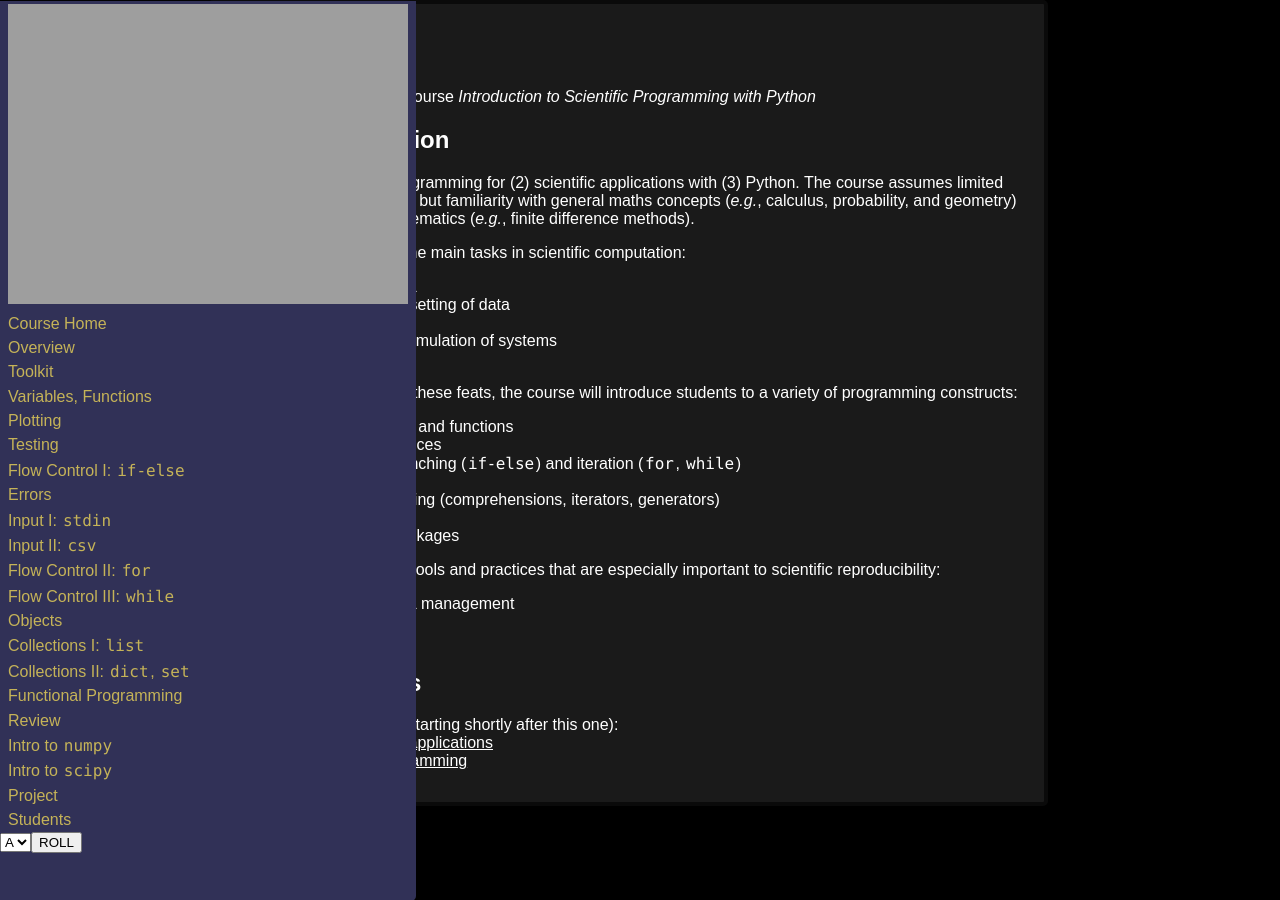
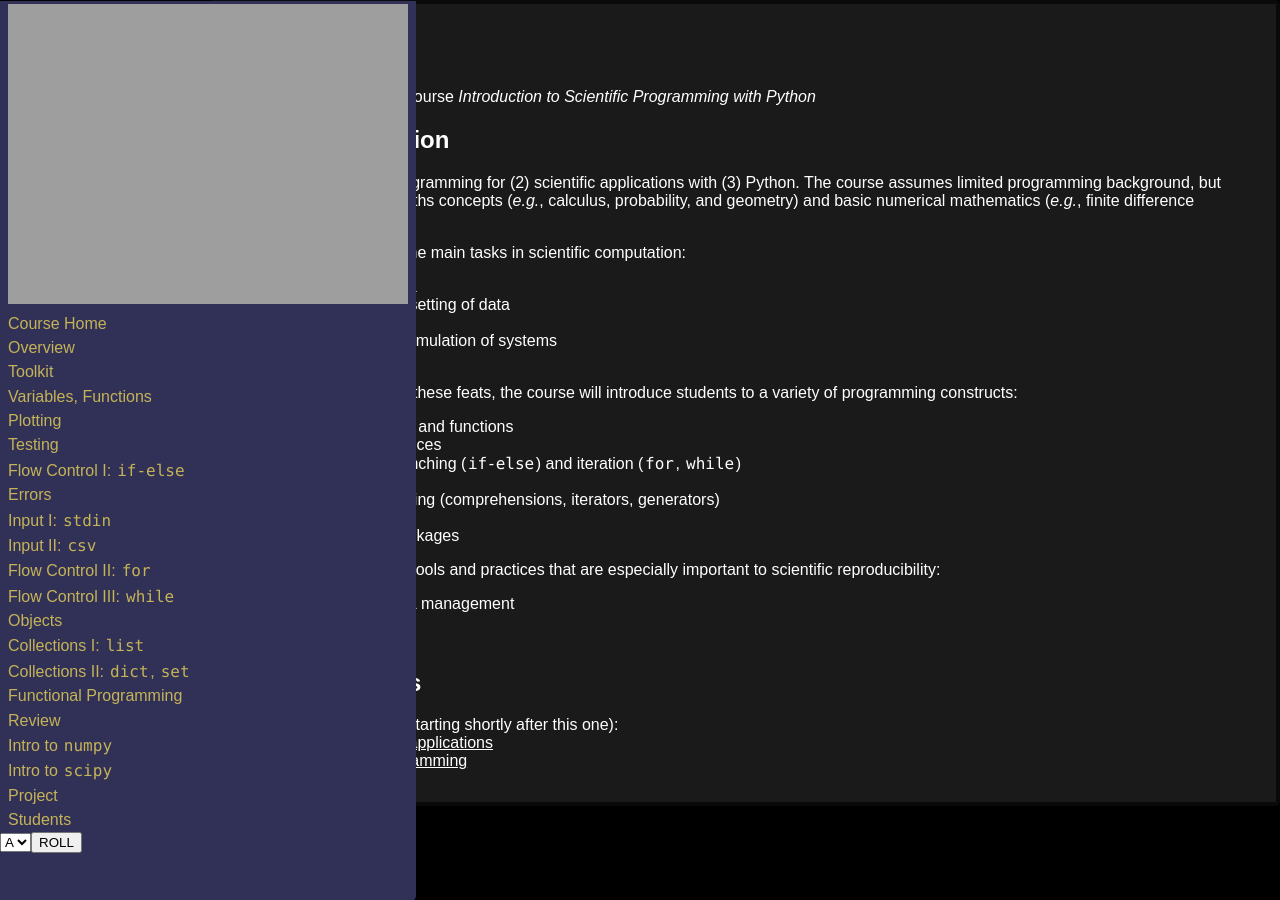
Before and after one commit to AIMS-Ghana/python-course, a Jekyll site: the page built from index.md, in a window 1280 px wide. Built offline with Jekyll 4.4.1, drawn with Linux system fonts in a browser that asks for light colours.

Commit message:
fix text scaling issues

```diff
--- a/css/site.scss
+++ b/css/site.scss
@@ -59,8 +59,8 @@ $tonelight: #1A1A1A;
 
 .main {
 
-  display: inline-block;
-  max-width : 50em;
+  // display: inline-block;
+  width : auto;
   margin-left : 13em;
   padding : 1em;
   color : $tonedark;
```
